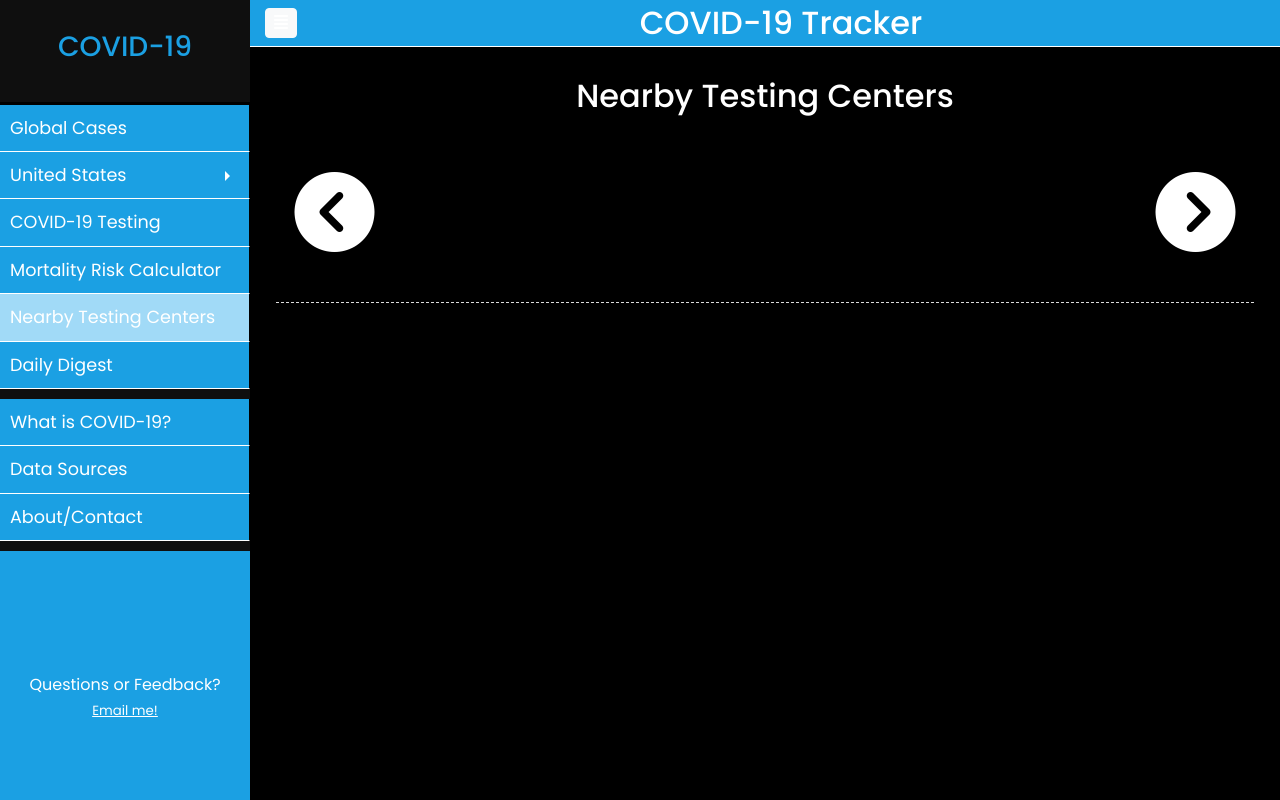
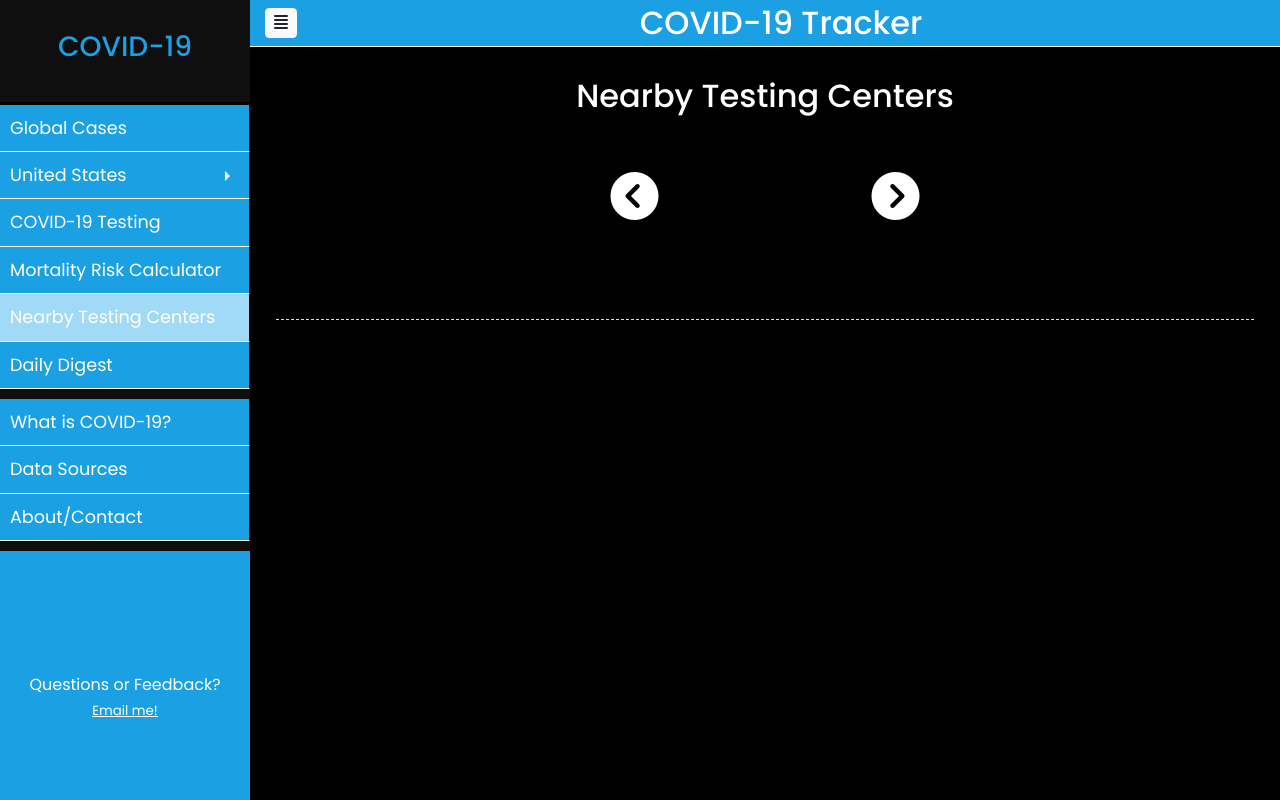
Before and after one commit to aniruddhamurali/COVID-19-Live, a Flask app: page /nearby_testing in a window 1280 px wide. Run offline with Flask 2, Linux system fonts and the light colour scheme; data that the repository does not hold is empty; parts of the project's set-up code (start-up, migrations or seed data) failed here and were passed over; some libraries are stand-ins or nearby versions.

Commit message:
Addressed positioning on testing center, mortality calc, and news pages

```diff
--- a/static/css/style.css
+++ b/static/css/style.css
@@ -35,7 +35,7 @@ a:focus {
 
 .plot {
     width: 100%;
-    padding: 20px;
+    padding: 20px 40px;
 }
 
 .navbar {
--- a/templates/pages/mortality-calc-page.html
+++ b/templates/pages/mortality-calc-page.html
@@ -147,6 +147,9 @@
     form .button {
         text-align: center;
     }
+    form {
+        padding: 0 20px;
+    }
 </style>
 
 
--- a/templates/pages/news-page.html
+++ b/templates/pages/news-page.html
@@ -56,6 +56,9 @@
         border-color: #1ba0e3;
         transition: 0.3s;
     }
+    #news_data {
+        padding: 0 15px;
+    }
 </style>
 
 <script src="https://code.jquery.com/jquery-3.3.1.slim.min.js" integrity="sha384-q8i/X+965DzO0rT7abK41JStQIAqVgRVzpbzo5smXKp4YfRvH+8abtTE1Pi6jizo" crossorigin="anonymous"></script>
--- a/templates/pages/testing-centers-page.html
+++ b/templates/pages/testing-centers-page.html
@@ -5,10 +5,16 @@
 <h2 class="title">Nearby Testing Centers</h2>
 <br>
 <br>
+<div style="padding: 0 35%;">
+    <div id="left"><i class="fas fa-chevron-circle-left fa-3x"></i></div>
+    <div id="right"><i class="fas fa-chevron-circle-right fa-3x"></i></div>
+    <div style="clear: both;"></div>
+</div>
+<br>
 <div class="box text-center">
-    <div id="left"><i class="fas fa-chevron-circle-left fa-5x"></i></div>
+
     <div id="card"></div>
-    <div id="right"><i class="fas fa-chevron-circle-right fa-5x"></i></div>
+
 </div>
 
 
@@ -29,11 +35,19 @@
         display: inline-block;
         vertical-align: top;
     }
+    #left {
+        float: left;
+    }
+    #right {
+        float: right;
+    }
+    /*
     #left, #right {
         margin: 0 auto;
+        float: left;
     }
-
-    .fas {
+    */
+    .fa-3x {
         color: white;
     }
     .fas:hover {
```
